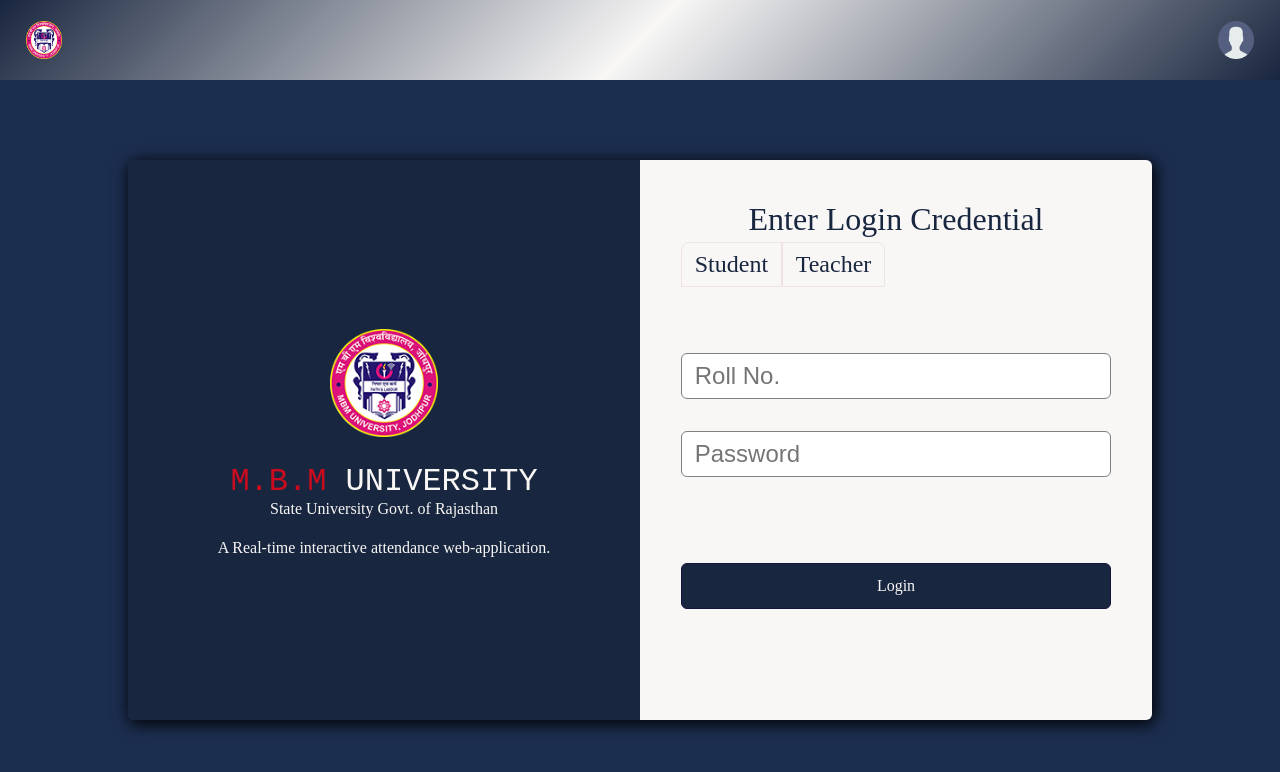
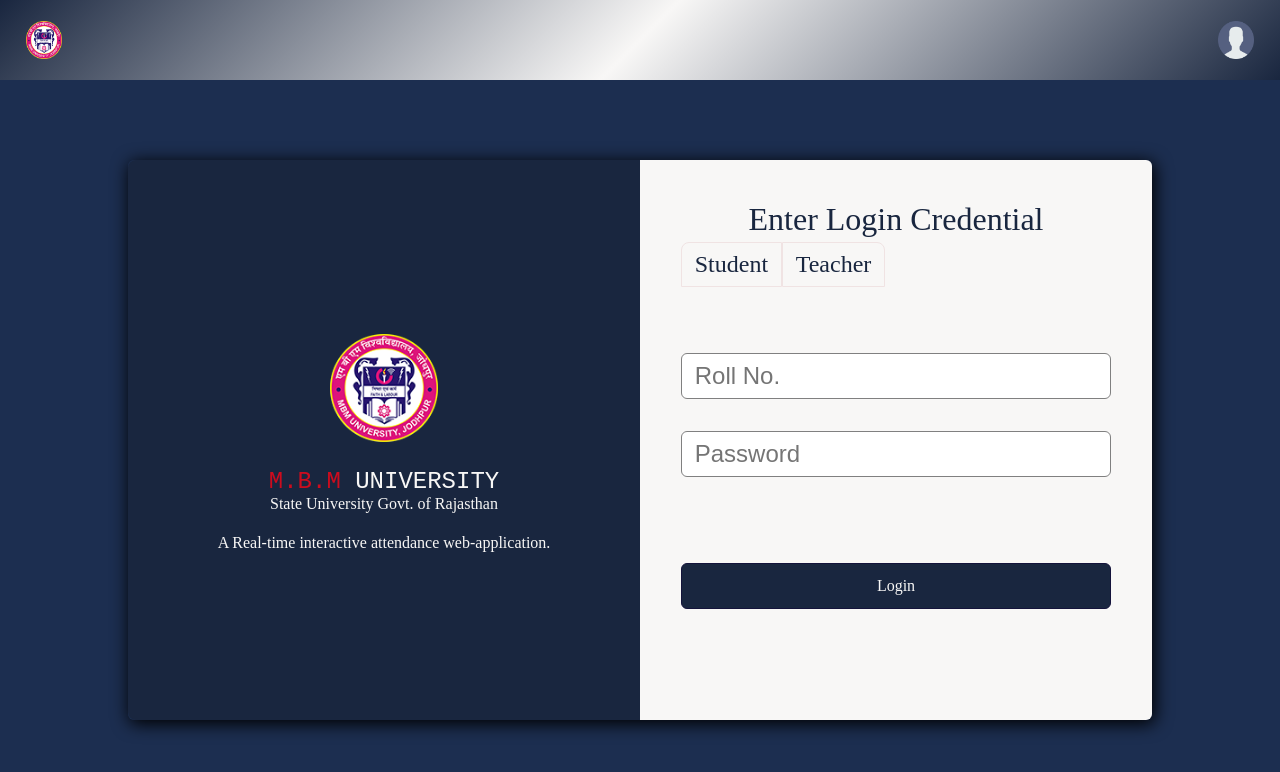
Before and after one commit to aakashsharma003/MBM-Attendance-React-Application, a React (Vite) app: page /login in a window 1280 px wide. Shown: the top 772 px of the page. Built offline with nearby package versions, Linux system fonts and the light colour scheme.

Commit message:
adding other pages

```diff
--- a/src/components/Sidebar/SideBar.css
+++ b/src/components/Sidebar/SideBar.css
@@ -34,7 +34,7 @@
   align-items: center;
 }
 .first-heading {
-  font-size: 4vh;
+  font-size: 3vh;
 }
 .first-heading,
 .second-heading,
```
